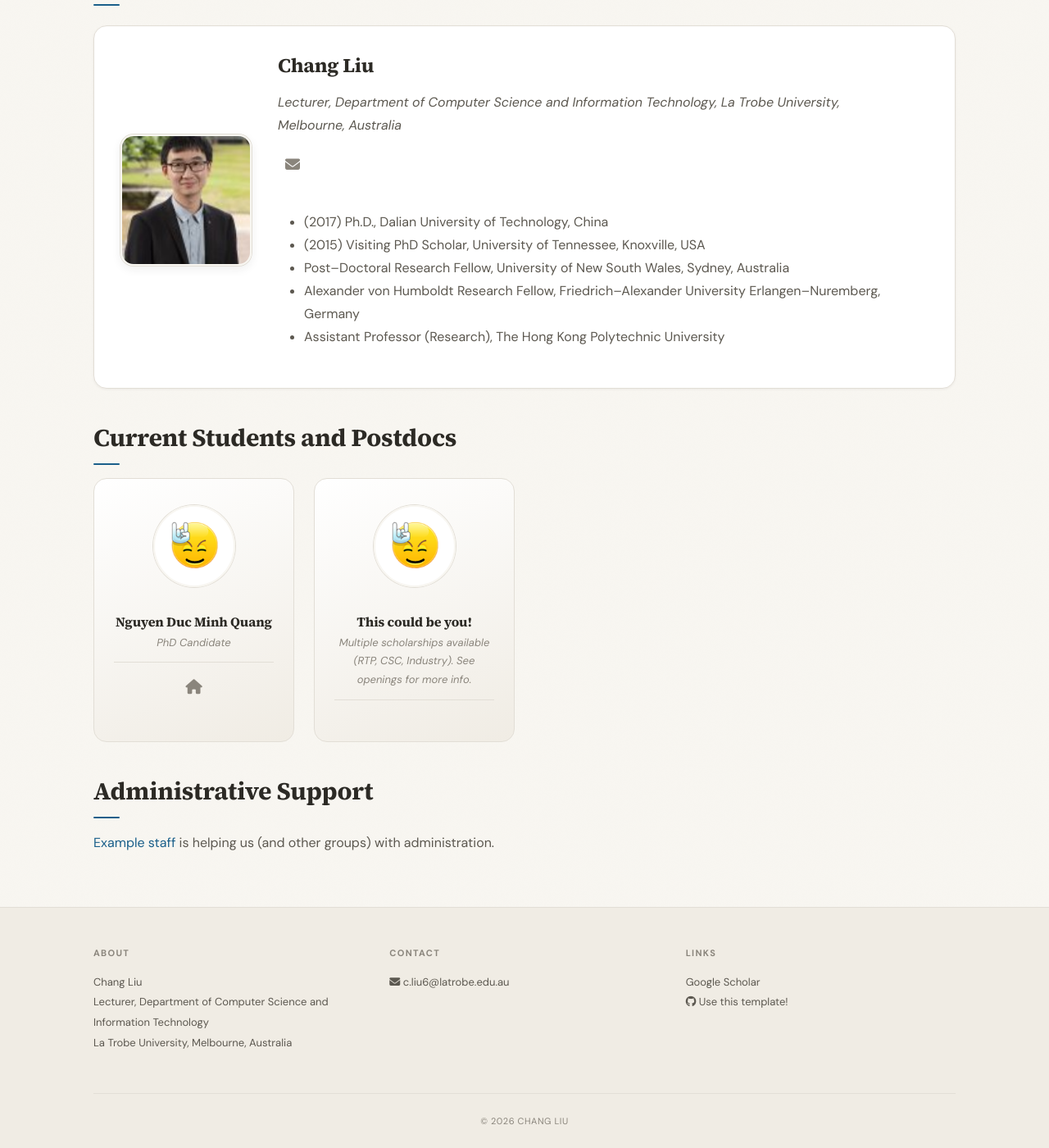
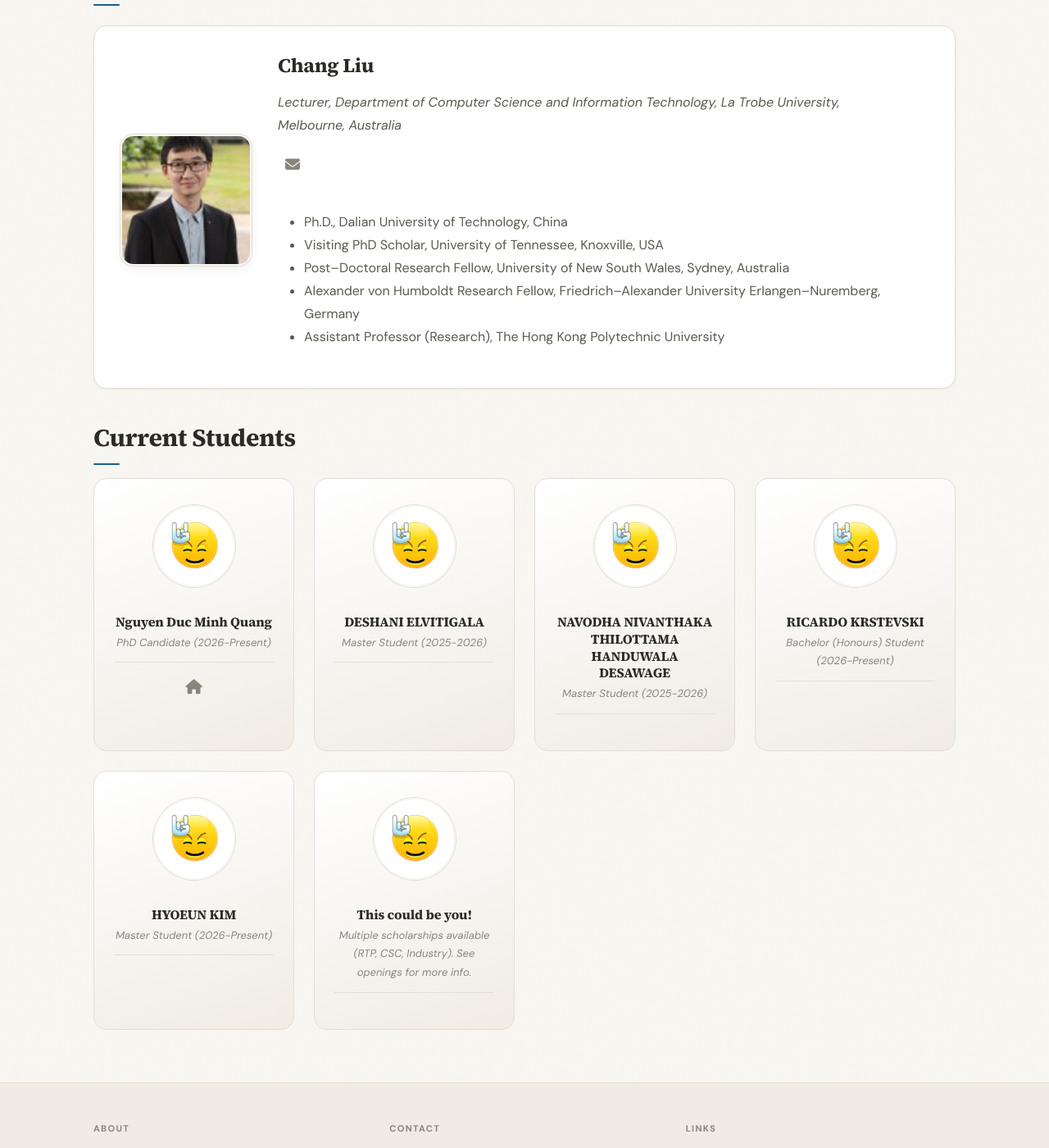
Before and after one commit to nminhquang380/wise-lab-ltu, a Jekyll site: the page built from _pages/team.md, in a window 1280 px wide and 1400 px high, scrolled down 319 px. Shown: the whole window at 82% size. Built offline with Jekyll 4.4.1, drawn with Linux system fonts in a browser that asks for light colours; a style sheet for code colours, icons or effects is not loaded.

Commit message:
update member and information

```diff
--- a/_data/people.yml
+++ b/_data/people.yml
@@ -4,4 +4,4 @@
 - name: Nguyen Duc Minh Quang
   location: La Trobe University
   degree: Ph.D.
-  year: "2024&#8211;present"
+  year: "2026&#8211;present"
--- a/_data/pi.yml
+++ b/_data/pi.yml
@@ -1,10 +1,10 @@
 - education:
-    - "(2017) Ph.D., Dalian University of Technology, China"
-    - "(2015) Visiting PhD Scholar, University of Tennessee, Knoxville, USA"
+    - "Ph.D., Dalian University of Technology, China"
+    - "Visiting PhD Scholar, University of Tennessee, Knoxville, USA"
     - "Post-Doctoral Research Fellow, University of New South Wales, Sydney, Australia"
     - "Alexander von Humboldt Research Fellow, Friedrich-Alexander University Erlangen-Nuremberg, Germany"
     - "Assistant Professor (Research), The Hong Kong Polytechnic University"
   educationshort:
-    - "(2017) Ph.D., Dalian University of Technology"
+    - "Ph.D., Dalian University of Technology"
     - "Post-Doc, UNSW Sydney"
     - "AvH Fellow, FAU Erlangen-Nuremberg"
--- a/_data/team_members.yml
+++ b/_data/team_members.yml
@@ -5,8 +5,28 @@
 
 - name: Nguyen Duc Minh Quang
   photo: rock.jpg
-  info: PhD Candidate
+  info: PhD Candidate (2026-Present)
   website: "https://www.linkedin.com/in/micasidad/"
+
+- name: DESHANI ELVITIGALA
+  photo: rock.jpg
+  info: Master Student (2025-2026)
+  website:
+
+- name: NAVODHA NIVANTHAKA THILOTTAMA HANDUWALA DESAWAGE
+  photo: rock.jpg
+  info: Master Student (2025-2026)
+  website:
+
+- name: RICARDO KRSTEVSKI
+  photo: rock.jpg
+  info: Bachelor (Honours) Student (2026-Present)
+  website:
+
+- name: HYOEUN KIM
+  photo: rock.jpg
+  info: Master Student (2026-Present)
+  website:
 
 - name: "This could be you!"
   photo: rock.jpg
--- a/_pages/team.md
+++ b/_pages/team.md
@@ -36,7 +36,7 @@ permalink: /team/
 </div>
 
 {% if site.data.team_members.size > 0 %}
-## Current Students and Postdocs
+## Current Students
 
 <div class="team-grid">
 {% for member in site.data.team_members %}
@@ -76,6 +76,6 @@ permalink: /team/
 </div>
 {% endif %}
 
-## Administrative Support
+<!-- ## Administrative Support
 
-<a href="mailto:exampleemail@gmail.com">Example staff</a> is helping us (and other groups) with administration.
+<a href="mailto:exampleemail@gmail.com">Example staff</a> is helping us (and other groups) with administration. -->
```
Also changed, not shown: _pages/teaching.md (+4 -2 lines).
